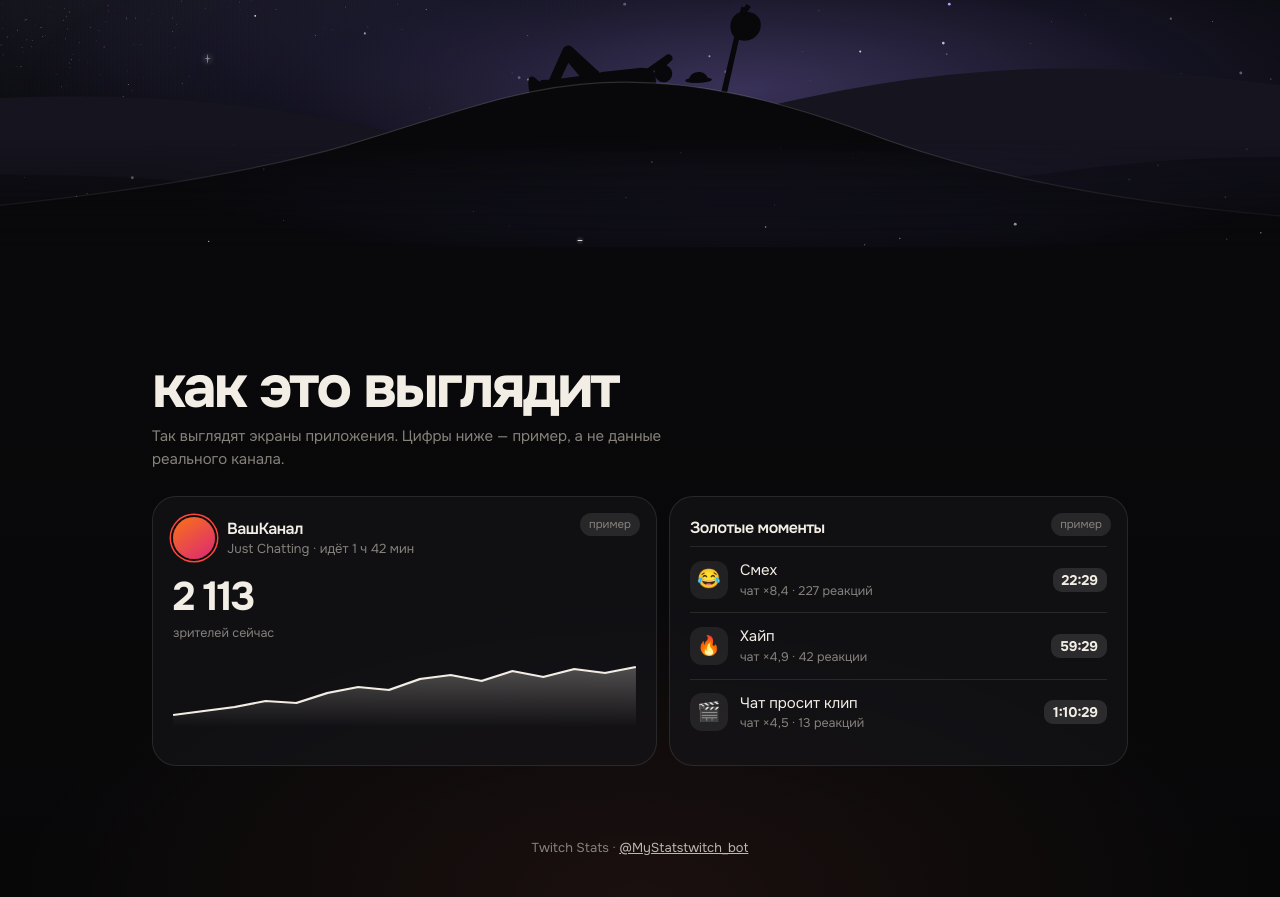
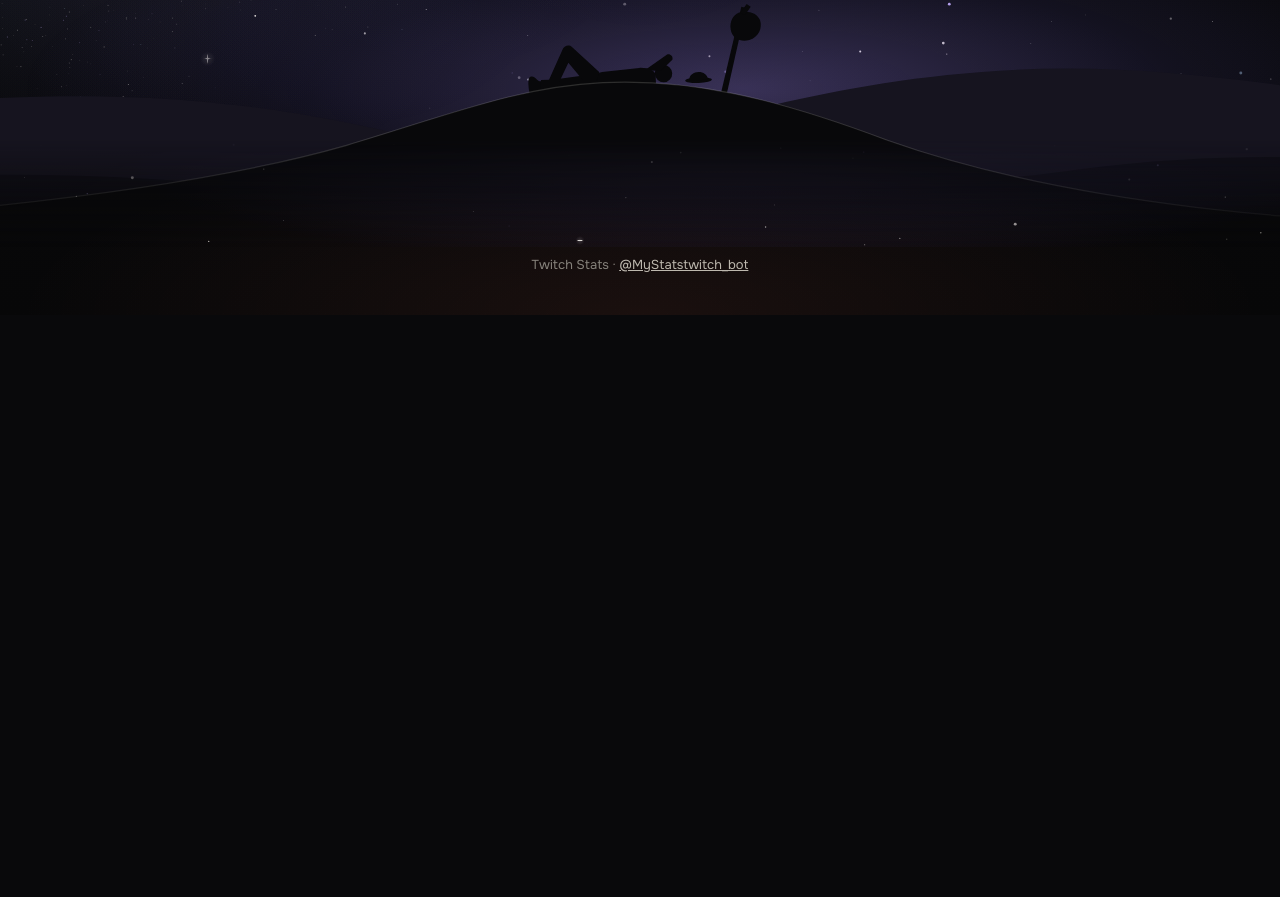
Before and after one commit to timur689/twitch-stats-showcase, a plain HTML site: page index.html in a window 1280 px wide. Shown: the part 553-1450 px from the top of the page. After the commit the page ends 868 px from the top, so only its background shows below. Drawn offline with Linux system fonts and the light colour scheme; a web font is replaced by a local one.

Commit message:
feat: remove the app preview section from the showcase
The showcase is now just the night scene with the bot status
and a link to the bot.

Co-Authored-By: Claude Opus 5.5 <noreply@anthropic.com>

```diff
--- a/index.html
+++ b/index.html
@@ -89,31 +89,8 @@
     .btn:disabled { opacity: 0.5; }
     @keyframes pulse { 50% { opacity: 0.35; } }
 
-    .section { margin-top: clamp(64px, 12vw, 110px); }
-    .section h2 { margin: 0 0 8px; font: 800 clamp(30px, 7vw, 60px)/1 var(--display); letter-spacing: -0.05em; text-transform: lowercase; }
-    .section > p { margin: 0 0 26px; color: var(--hint); max-width: 520px; }
-
-    .preview { display: grid; grid-template-columns: minmax(0, 1fr); gap: 12px; }
-    .mock { padding: 20px; border-radius: 24px; background: var(--glass); border: 1px solid var(--border); position: relative; overflow: hidden; }
-    .mock .tag { position: absolute; right: 16px; top: 16px; padding: 3px 9px; border-radius: 999px; background: rgba(var(--cream), 0.1); color: var(--hint); font-size: 11.5px; }
-    .mock .who { display: flex; align-items: center; gap: 12px; }
-    .mock .av { width: 42px; height: 42px; border-radius: 50%; background: linear-gradient(145deg, #f97316, #db2777); box-shadow: 0 0 0 2px var(--bg), 0 0 0 3.5px var(--live); }
-    .mock .name { font: 600 16px var(--display); letter-spacing: -0.03em; }
-    .mock .meta { color: var(--hint); font-size: 13px; }
-    .mock .big { margin-top: 18px; font: 700 40px/1 var(--display); letter-spacing: -0.045em; }
-    .mock .big small { display: block; margin-top: 8px; font: 400 12.5px var(--font); letter-spacing: 0; color: var(--hint); }
-    .mock svg { display: block; width: 100%; height: 70px; margin-top: 16px; }
-    .moment { display: flex; align-items: center; gap: 12px; padding: 12px 0; border-top: 1px solid rgba(var(--cream), 0.1); }
-    .moment:first-of-type { border-top: 0; }
-    .moment .e { width: 38px; height: 38px; border-radius: 12px; display: grid; place-items: center; background: rgba(var(--cream), 0.08); font-size: 19px; }
-    .moment .t { margin-left: auto; padding: 3px 9px; border-radius: 9px; background: rgba(var(--cream), 0.12); font: 700 14px var(--display); }
-    .moment small { display: block; color: var(--hint); font-size: 12.5px; }
-
-    footer { margin-top: 72px; text-align: center; color: var(--hint); font-size: 13px; }
+    footer { margin-top: 8px; text-align: center; color: var(--hint); font-size: 13px; }
     footer a { color: var(--text-2); }
-
-    .reveal { opacity: 0; transform: translateY(18px); transition: opacity 0.8s var(--ease), transform 0.8s var(--ease); }
-    .reveal.in { opacity: 1; transform: none; }
 
     @media (max-width: 480px) {
       .status { flex-wrap: wrap; }
@@ -122,11 +99,9 @@
     }
     @media (min-width: 720px) {
       main, .scene-inner { padding-left: 32px; padding-right: 32px; }
-      .preview { grid-template-columns: 1.1fr 1fr; }
     }
     @media (prefers-reduced-motion: reduce) {
       .sheen, .status .dot { animation: none !important; }
-      .reveal { opacity: 1; transform: none; transition: none; }
     }
   </style>
 </head>
@@ -180,30 +155,6 @@
   </header>
 
   <main>
-    <section class="section reveal">
-      <h2>как это выглядит</h2>
-      <p>Так выглядят экраны приложения. Цифры ниже — пример, а не данные реального канала.</p>
-      <div class="preview">
-        <div class="mock">
-          <span class="tag">пример</span>
-          <div class="who"><div class="av" aria-hidden="true"></div><div><div class="name">ВашКанал</div><div class="meta">Just Chatting · идёт 1 ч 42 мин</div></div></div>
-          <div class="big">2 113<small>зрителей сейчас</small></div>
-          <svg viewBox="0 0 300 70" preserveAspectRatio="none" aria-hidden="true">
-            <defs><linearGradient id="fill" x1="0" y1="0" x2="0" y2="1"><stop offset="0" stop-color="rgb(243,238,229)" stop-opacity=".28"/><stop offset="1" stop-color="rgb(243,238,229)" stop-opacity="0"/></linearGradient></defs>
-            <path d="M0 58 L20 54 L40 50 L60 44 L80 46 L100 36 L120 30 L140 33 L160 22 L180 18 L200 24 L220 14 L240 20 L260 12 L280 16 L300 10 L300 70 L0 70Z" fill="url(#fill)"/>
-            <path d="M0 58 L20 54 L40 50 L60 44 L80 46 L100 36 L120 30 L140 33 L160 22 L180 18 L200 24 L220 14 L240 20 L260 12 L280 16 L300 10" fill="none" stroke="rgb(243,238,229)" stroke-width="2"/>
-          </svg>
-        </div>
-        <div class="mock">
-          <span class="tag">пример</span>
-          <div class="name" style="margin-bottom:8px">Золотые моменты</div>
-          <div class="moment"><span class="e">😂</span><div>Смех<small>чат ×8,4 · 227 реакций</small></div><span class="t">22:29</span></div>
-          <div class="moment"><span class="e">🔥</span><div>Хайп<small>чат ×4,9 · 42 реакции</small></div><span class="t">59:29</span></div>
-          <div class="moment"><span class="e">🎬</span><div>Чат просит клип<small>чат ×4,5 · 13 реакций</small></div><span class="t">1:10:29</span></div>
-        </div>
-      </div>
-    </section>
-
     <footer>Twitch Stats · <a id="bot-link" href="https://t.me/MyStatstwitch_bot">@MyStatstwitch_bot</a></footer>
   </main>
 
@@ -329,11 +280,6 @@
         el.status.appendChild(open);
       }
 
-      // Появление разделов при прокрутке
-      var io = "IntersectionObserver" in window ? new IntersectionObserver(function (entries) {
-        entries.forEach(function (e) { if (e.isIntersecting) { e.target.classList.add("in"); io.unobserve(e.target); } });
-      }, { threshold: 0.12 }) : null;
-      document.querySelectorAll(".reveal").forEach(function (s) { io ? io.observe(s) : s.classList.add("in"); });
 
       startSky(document.getElementById("stars"));
     })();
```
